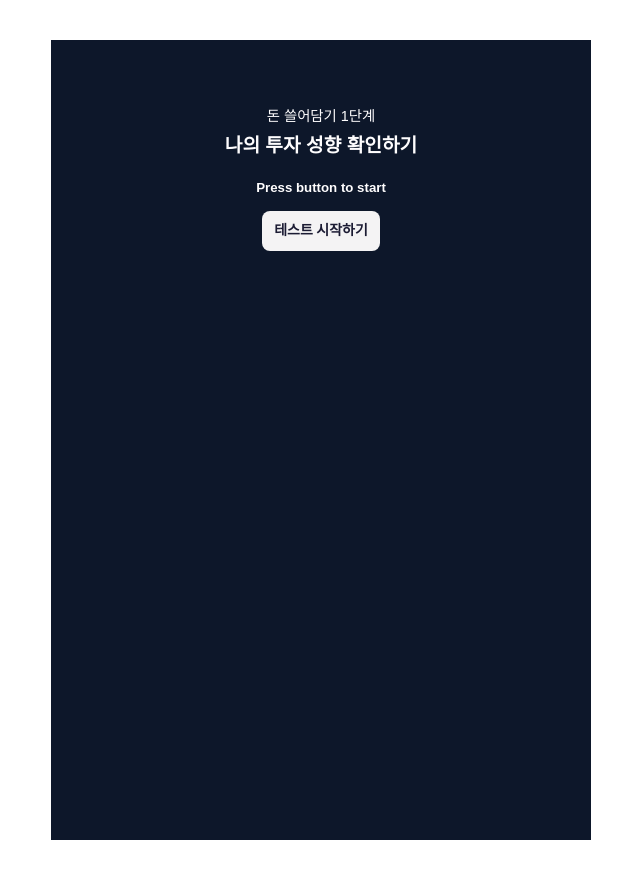
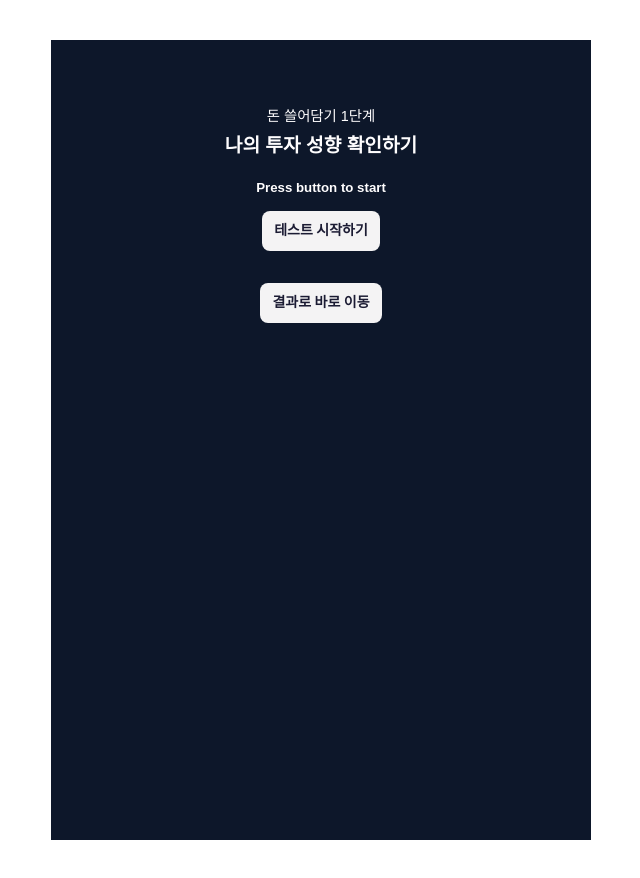
Before and after one commit to Quantec-AI/Investment_Propensity, a React (Create React App) app: page / in a window 1280 px wide. Shown: the top 878 px of the page, without its empty margins (319-959 px from the left). Built offline with nearby package versions, Linux system fonts and the light colour scheme; a web font is replaced by a local one.

Commit message:
220418 임시 커밋
- 무야호다~

```diff
--- a/src/App.css
+++ b/src/App.css
@@ -220,7 +220,7 @@ body{
   width:flex;
   padding: 0.5rem 1rem;
   line-height: 28px;
-  /* border-radius: 1rem; */
+  border-radius: 1rem;
   background-color: #fefdfe;
   border: solid 2px #d3d3d3;
   /* font-family: 'DungGeunMo'; */
@@ -256,6 +256,7 @@ body{
   font-family: 'DungGeunMo';  */
   /* width: 50%; */
   display: flex;
+  margin: 0.5rem;
 }
 
 .Explain {
@@ -273,7 +274,7 @@ body{
 
 .Table {
   width: 50%;
-  border: solid 1px;
+  border-right: solid 1px #e0e0e0;
 }
 
 .Column {
--- a/src/content/QnA.js
+++ b/src/content/QnA.js
@@ -422,7 +422,7 @@ const QNA = [
             },
             {
                 id:10,
-                Answer: "튜크에너지",
+                Answer: "듀크에너지",
                 Sector: "유틸리티",
                 Value: 10,
                 Img: '',
--- a/src/pages/Final_Result.js
+++ b/src/pages/Final_Result.js
@@ -5,7 +5,7 @@ import RESULT from '../content/RESULT';
 import Final_TYPE from '../content/FinalTYPE';
 import NextButton from '../component/NextButton';
 import QNA from '../content/QNA';
-import { ComposedChart, XAxis, YAxis, Tooltip, Legend, CartesianGrid, Area, Bar, Line } from 'recharts';
+import { ComposedChart, XAxis, YAxis, Tooltip, Legend, CartesianGrid, Area, Line } from 'recharts';
 
 const Result = RESULT;
 const Final_Type = Final_TYPE;
@@ -278,16 +278,18 @@ function Final_Result(props) {
                     </div>
                     <div className='Bag'>
                         <div className='Item'>
-                    <div>{Result.금융이해도[a_idx[3]].Weapon}
-                        {/* <span style={{fontSize: '0.8rem', color:'#A7A8A3', fontWeight:'600'}}> (공격력: {Result.금융이해도[a_idx[3]].Level})</span> */}
-                        <span> {Result.금융이해도[a_idx[3]].Level}</span>
+                            <div style={{width: '64px', height: '64px', backgroundColor:'gray', textAlign:'center'}}>
+                                {Result.금융이해도[a_idx[3]].Level}
+                            </div>
+                            <div style={{marginTop: 'auto', marginBottom:'auto', marginLeft:'0.5rem'}}>
+                                <b>{Result.금융이해도[a_idx[3]].Weapon}</b>
                             </div>
                         </div>
                         <div className='Item'>
-                    <div>{Result.위험감내수준[a_idx[2]].Shield}
-                        {/* <span style={{fontSize: '0.8rem', color:'#A7A8A3', fontWeight:'600'}}> (방어력: {Result.위험감내수준[a_idx[2]].Level})</span> */}
-                        <span> {Result.위험감내수준[a_idx[2]].Level}</span>
+                            <div style={{width: '64px', height: '64px', backgroundColor:'gray', textAlign:'center'}}>
+                                {Result.위험감내수준[a_idx[2]].Level}
                             </div>
+                            <div style={{marginTop: 'auto', marginBottom:'auto', marginLeft:'0.5rem'}}><b>{Result.위험감내수준[a_idx[2]].Shield}</b></div>
                         </div>
                     </div>
                 </div>
@@ -298,8 +300,8 @@ function Final_Result(props) {
                     <Tooltip />
                     {/* <Legend /> */}
                     <CartesianGrid stroke="#fefefe" />
-                    <Area type="monotone" dataKey="예상수익범위" fill="#1D1A82" stroke="#8884d8" />
-                    <Line type="monotone" dataKey="예상수익" stroke="#FFB950" />
+                    <Area type="monotone" dataKey="예상수익범위" fill="#FFB950" stroke="#FFB950" />
+                    <Line type="monotone" dataKey="예상수익" stroke="#1D1A82" />
                 </ComposedChart>
                 {/* 캐릭터 설명 +  */}
                 <div>
--- a/src/pages/Start.js
+++ b/src/pages/Start.js
@@ -24,6 +24,26 @@ function Start() {
     17: false,
     18: false
   }
+  const dummy_Res = {
+    1: 4,
+    2: 3,
+    3: 3,
+    4: 4,
+    5: [1, 12, 13],
+    6: 3,
+    7: [1, 6],
+    8: [2],
+    9: 3,
+    10: 2,
+    11: 3,
+    12: 4,
+    13: 4,
+    14: 2,
+    15: 1,
+    16: 2,
+    17: 2290,
+    18: 4
+  }
   QNA.map(qna => (
     qna.Answers.map(answer => (
       answer.State = false
@@ -37,6 +57,7 @@ function Start() {
         {/* <h1>투자 성향에 맞는 캐릭터를 만들어드려요 ^^*</h1> */}
         <h5 style={{marginBottom: '0'}}>Press button to start</h5>
         <NextButton Path={"/q1"} Res={Res} Text={'테스트 시작하기'}/>
+        <NextButton Path={"/result"} Res={dummy_Res} Text={'결과로 바로 이동'}/>
       </div>
     </div>
   );
```
Also changed, not shown: 12 other files (tests, documents, lock files or other folders). Lines whose indentation alone changed are shown as unchanged.
